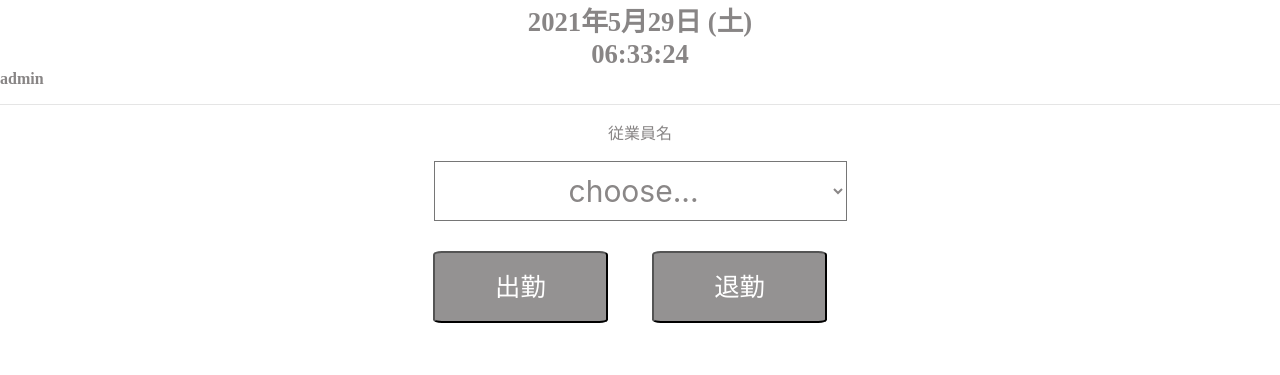
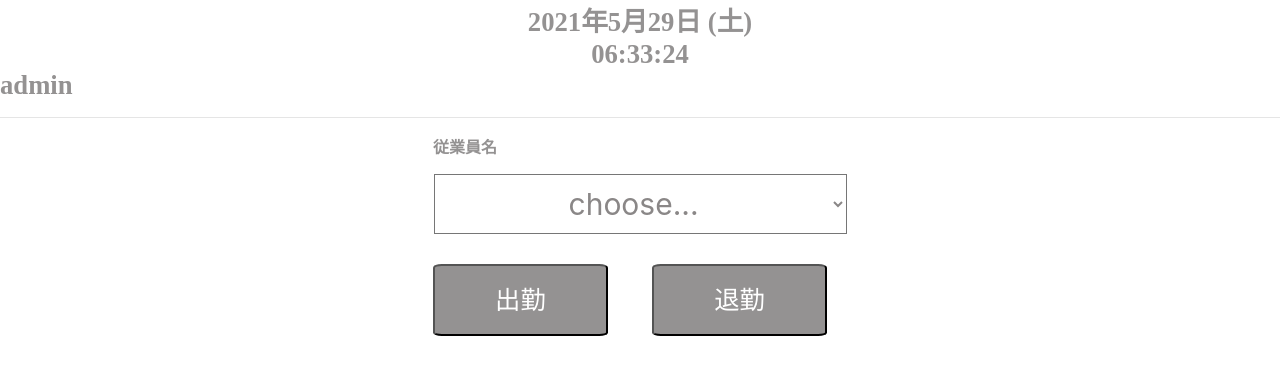
Before and after one commit to mojamoja16/TTimes, a Django app: page /attendance/ in a window 1280 px wide. Shown: the top 375 px of the page. Run offline with Django 3.2, Linux system fonts and the light colour scheme; a user stored in the database is signed in; data comes from the database, SQL or seed files in the repository; both versions use the stored data as it was after the commit; some libraries are stand-ins or nearby versions.

Commit message:
css moja

```diff
--- a/static/css/style.css
+++ b/static/css/style.css
@@ -1,13 +1,17 @@
 .name{
-  color: rgb(136, 133, 133);
+  color: rgb(148, 146, 146);
+  font:bold 20pt Times New Roman;
 }
 
 .container{
-  color: rgb(136, 133, 133);
+  color: rgb(148, 146, 146);
+
 }
 .staff_name{
-  color: rgb(136, 133, 133);
-  text-align: center;
+  display: block;
+  color: rgb(148, 146, 146);
+  font:bold 12pt Times New Roman;
+  margin-right:350px;
 
 }
 br {
--- a/templates/attendance.html
+++ b/templates/attendance.html
@@ -31,12 +31,12 @@
 {% block content %}
 
 <body onload="start();">
-    <div class="name" id="myClock" align="center" style="font:bold 20pt Times New Roman;"></div>
-    <div class="name" id="company_name" align="left" style="font:bold 12pt Times New Roman;">{{ company }}</div>
+    <div class="name" id="myClock" align="center" ></div>
+    <div class="name" id="company_name" align="left" >{{ company }}</div>
     <hr>
 
     <div class="container" align="center">
-        <p class="staff_name">従業員名</p>
+        <p class="staff_name" >従業員名</p>
         <form action="{% url 'attendance' %}" method="POST">{% csrf_token %}
             <br>
             {{ form.staff|add_class:'form_control'}}
--- a/timecardproject/settings.py
+++ b/timecardproject/settings.py
@@ -38,7 +38,7 @@ INSTALLED_APPS = [
     'django.contrib.messages',
     'django.contrib.staticfiles',
     'TTimes.apps.TtimesConfig',
-    'bootstrap4',
+    #'bootstrap4',
     'widget_tweaks',
 ]
 
@@ -121,10 +121,10 @@ USE_TZ = True
 # https://docs.djangoproject.com/en/3.1/howto/static-files/
 
 STATIC_URL = '/static/'
-STATIC_ROOT = os.path.join(BASE_DIR, "static/")
+STATIC_ROOT = os.path.join(BASE_DIR, "staticfile")
 STATICFILES_DIRS = (
     [
-        os.path.join(BASE_DIR, "TTimes/static"),
+        os.path.join(BASE_DIR, "static"),
     ]
 )
 
--- a/timecardproject/urls.py
+++ b/timecardproject/urls.py
@@ -15,8 +15,10 @@ Including another URLconf
 """
 from django.contrib import admin
 from django.urls import path, include
+from django.conf import settings
+from django.conf.urls.static import static
 
 urlpatterns = [
     path('admin/', admin.site.urls),
     path('', include('TTimes.urls')),
-]
+]+static(settings.STATIC_URL, document_root=settings.STATIC_ROOT)
```
Also changed, not shown: db.sqlite3, manage.py (line endings or trailing spaces).
